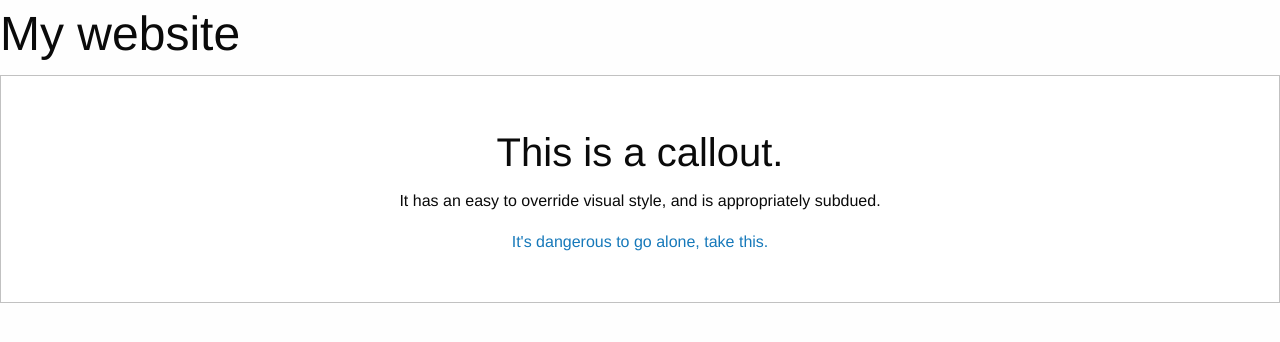
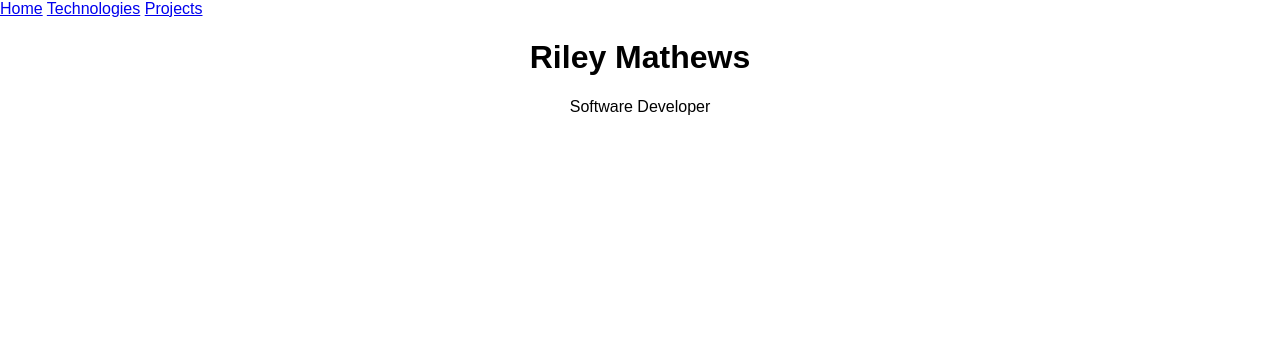
Before and after one commit to RileyMathews/portfolio-2.0, a Django app: page / in a window 1280 px wide. Shown: the top 342 px of the page. Run offline with Django 3.2, Linux system fonts and the light colour scheme; some libraries are stand-ins or nearby versions.

Commit message:
added navigation and removed css frameworks

```diff
--- /dev/null
+++ b/website/static/website/css/index.css
@@ -0,0 +1,17 @@
+/* normalization */
+body {
+    margin: 0;
+    font-family: Arial, Helvetica, sans-serif;
+}
+
+/* variables */
+element {
+    --primary-color: skyblue;
+    --secondary-color: slategrey;
+}
+
+
+/* helpers */
+.text-center {
+    text-align: center;
+}
--- a/website/templates/website/home_banner.html
+++ b/website/templates/website/home_banner.html
@@ -1,5 +1,4 @@
-<div class="callout large text-center">
-    <h2>This is a callout.</h2>
-    <p>It has an easy to override visual style, and is appropriately subdued.</p>
-    <a href="#">It's dangerous to go alone, take this.</a>
+<div class="text-center">
+    <h1>Riley Mathews</h1>
+    <p>Software Developer</p>
 </div>
--- a/website/templates/website/index.html
+++ b/website/templates/website/index.html
@@ -1,3 +1,5 @@
+{% load static %}
+
 <!DOCTYPE html>
 <html lang="en">
 
@@ -5,17 +7,17 @@
     <meta charset="UTF-8">
     <meta name="viewport" content="width=device-width, initial-scale=1.0">
     <meta http-equiv="X-UA-Compatible" content="ie=edge">
-<link rel="stylesheet" href="https://cdn.jsdelivr.net/npm/foundation-sites@6.5.0-rc.3/dist/css/foundation.min.css" integrity="sha256-b2khkeAav/7kTh0Bs5h1Xw1kqGL56SziJ5zk6bEvnAw= sha384-7nP0F9FVCI9Qg1SfsjHWQd+4ksCAxlF5pibRyPGxwn7NJpu1XuSaOoMh8JHIDSdk sha512-Rcgo7Zj9clxZoGtt4CBj1aEtCL9gBd64nYl3hkKEuWDwtK7hKY6c4D5vL4njDseuz31u1WWSM42SbvYe/3CZYQ==" crossorigin="anonymous">
-
-
+    <link rel="stylesheet" type="text/css" href="{% static 'website/css/index.css' %}">
     <title>Document</title>
 </head>
 
 <body>
-    <h1>My website</h1>
-    {% include './home_banner.html' %}
+    {% include './navigation.html' %}
+    <div class="mui-container">
+        {% include './home_banner.html' %}
+    </div>
 
-    <script src="https://cdn.jsdelivr.net/npm/foundation-sites@6.5.0-rc.3/dist/js/foundation.min.js" integrity="sha256-l1HhyJ0nfWQPdwsVJLNq8HfZNb3i1R9M82YrqVPzoJ4= sha384-NH8utV74bU+noXiJDlEMZuBe34Bw/X66sw22frHkgIs8R1QKWc8ckxYB4DheLjH4 sha512-JMs3Y+JjY+DhwVOPeJhkLM/0FeK9ANxvuYiHGpGp7Q2kMlmNEN/2v6TkrXdirxqB3DHxPlQ8iMxvb/eSPCF5CA==" crossorigin="anonymous"></script>
+
 </body>
 
 </html>
--- /dev/null
+++ b/website/templates/website/navigation.html
@@ -0,0 +1,8 @@
+{% load static %}
+<link rel='stylesheet' type='text/css' href="{% static 'website/css/navigation.css' %}">
+
+<nav>
+    <a href="#">Home</a>
+    <a href="#">Technologies</a>
+    <a href="#">Projects</a>
+</nav>
```
Also changed, not shown: portfolio/settings.py (+39 -44 lines), website/static/website/css/navigation.css (added).
